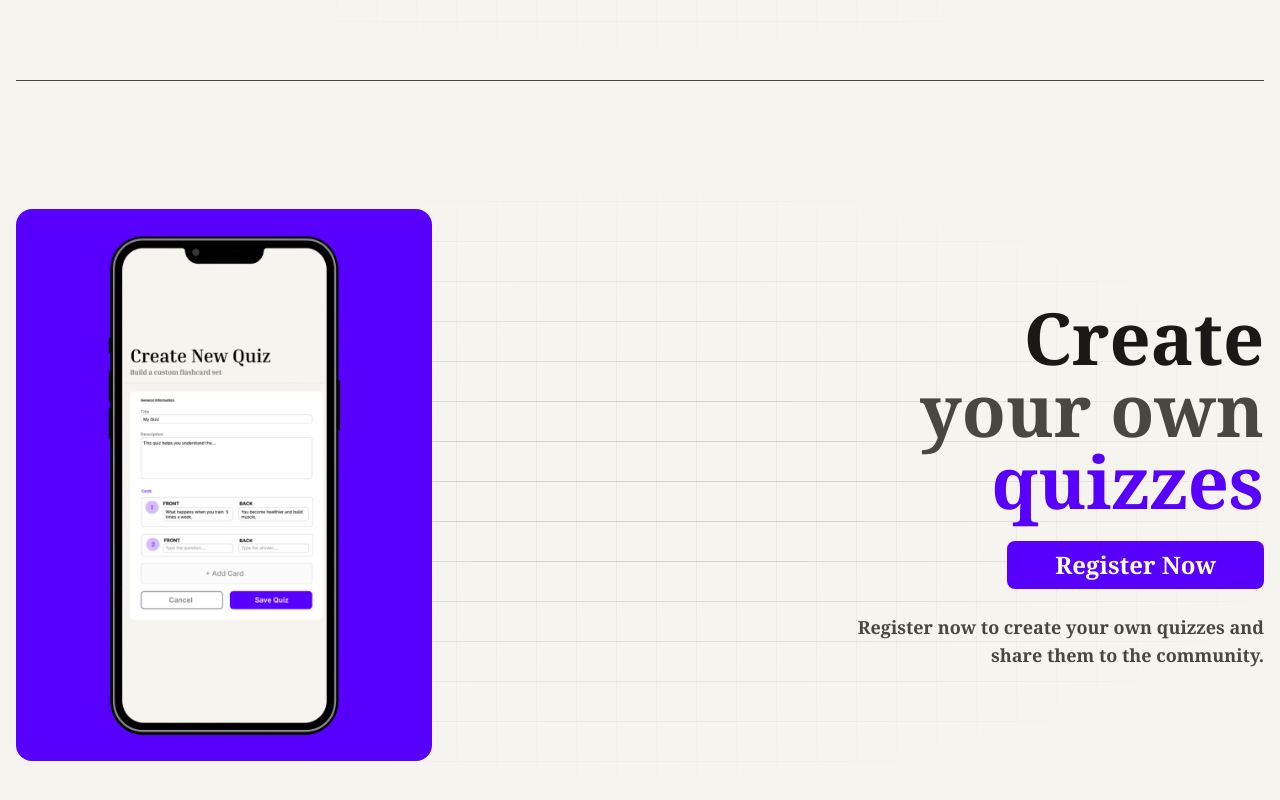
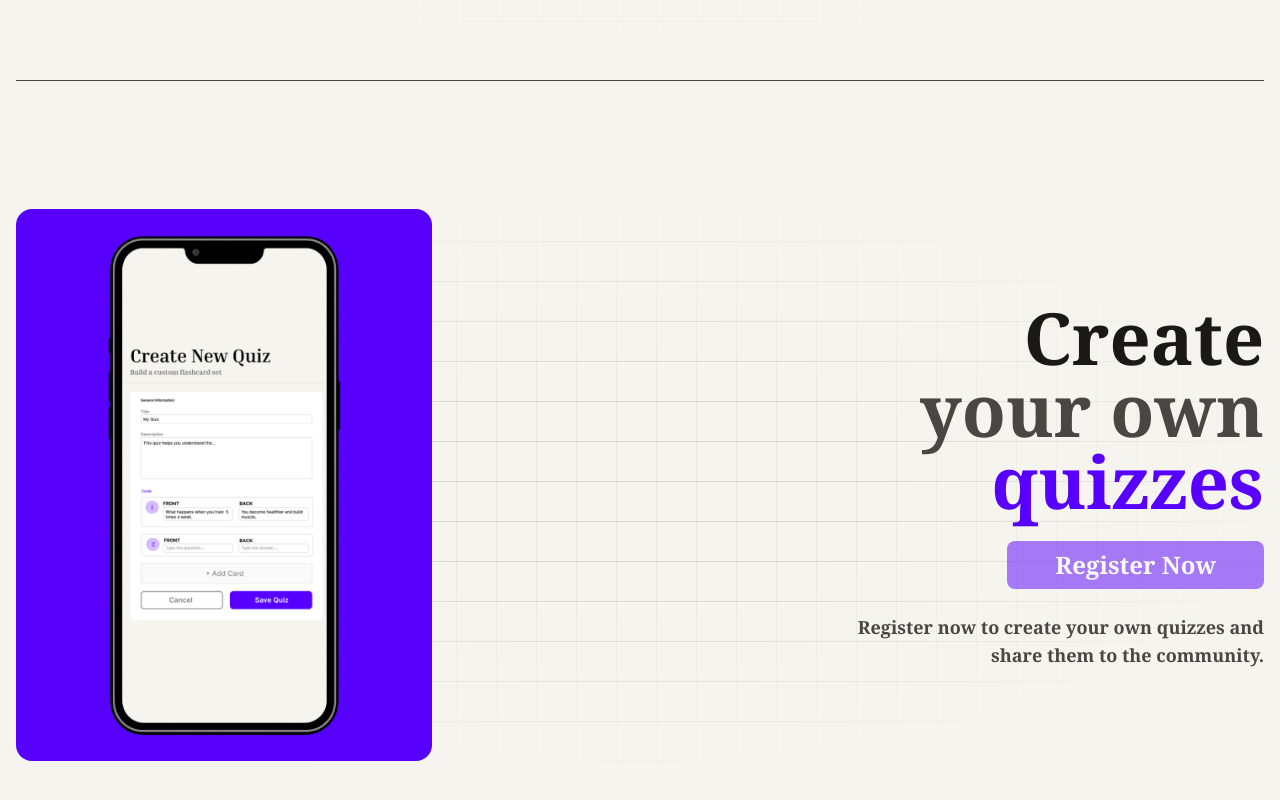
Before and after one commit to alekkiq/online-flashcards, a React app in the folder frontend/: page / in a window 1280 px wide. Shown: the part 1372-2172 px from the top of the page. Built offline with nearby package versions, Linux system fonts and the light colour scheme; the HTML template or start-up script is replaced by a standard one; a web font is replaced by a local one.

Commit message:
fix: homepage ugliness

```diff
--- a/frontend/src/pages/Home.jsx
+++ b/frontend/src/pages/Home.jsx
@@ -10,7 +10,7 @@ export default function Home() {
 
   return (
     <div className="max-w-7xl mx-auto">
-      <section className="relative flex flex-col items-center md:items-start gap-4 md:gap-6 px-4 md:px-0 py-12 mt-[10vh] h-[70vh]">
+      <section className="relative flex flex-col items-center md:items-start gap-4 md:gap-6 px-4 md:px-0 py-12 mt-[10vh] min-h-[70vh]">
         <h1 className="font-serif text-center md:text-left font-bold text-5xl md:text-6xl lg:text-7xl text-main">
           Flashcard learning
           <br />
@@ -68,7 +68,7 @@ export default function Home() {
             <Button
               onClick={() => navigate("/login?signup=true")}
               className="py-5 px-10 text-lg md:py-6 md:px-12 md:text-2xl"
-              disabled={user !== null}
+              disabled={user == null}
             >
               Register Now
             </Button>
```
